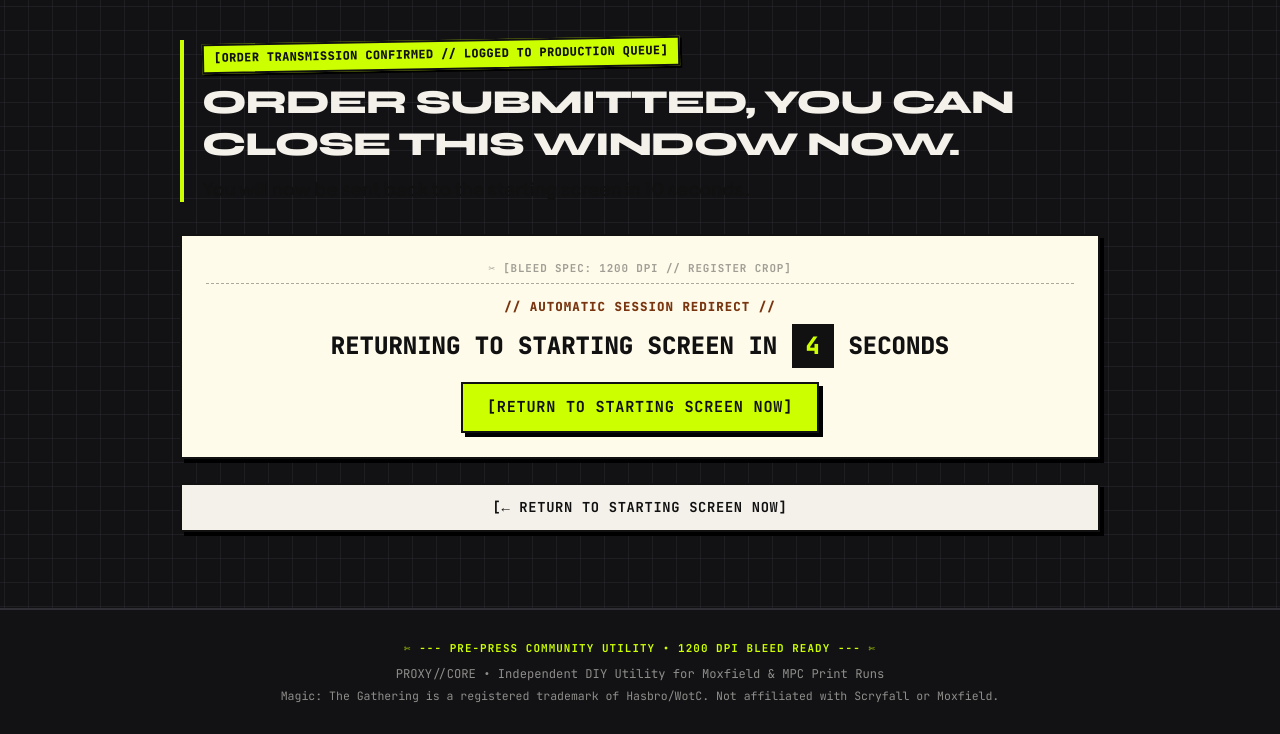
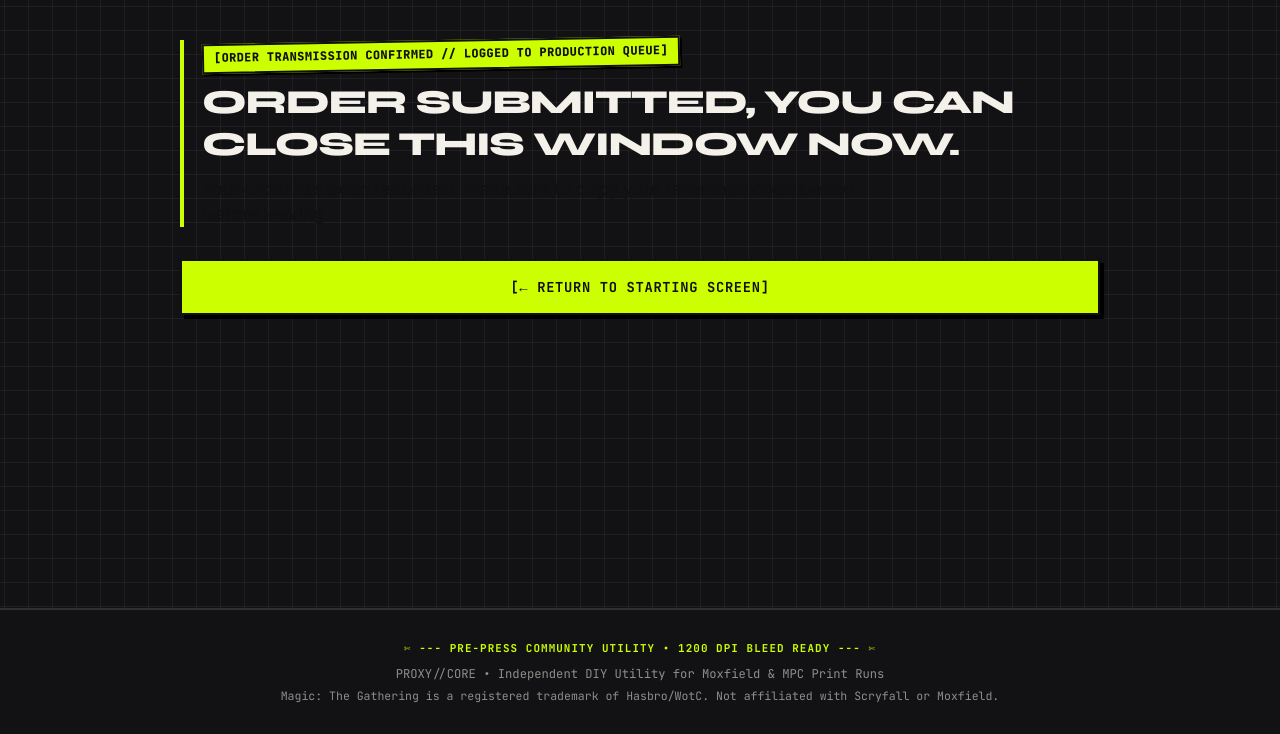
Before and after one commit to HaakFab/ProxyListHelper, a FastAPI app: page /success/1 in a window 1280 px wide. Shown: the part 66-800 px from the top of the page. Run offline with FastAPI, Linux system fonts and the light colour scheme; data that the repository does not hold is empty.

Commit message:
Remove auto-redirect timer, add copy reference code button, and add include stickers option

```diff
--- a/app/database.py
+++ b/app/database.py
@@ -38,6 +38,7 @@ def init_db():
         from sqlalchemy import text
         for col_stmt in [
             "ALTER TABLE decks ADD COLUMN include_tokens BOOLEAN DEFAULT 0 NOT NULL",
+            "ALTER TABLE decks ADD COLUMN include_stickers BOOLEAN DEFAULT 0 NOT NULL",
             "ALTER TABLE decks ADD COLUMN replace_date_stamps BOOLEAN DEFAULT 1 NOT NULL",
             "ALTER TABLE decks ADD COLUMN replace_digital BOOLEAN DEFAULT 1 NOT NULL",
         ]:
--- a/app/main.py
+++ b/app/main.py
@@ -43,7 +43,6 @@ async def global_exception_handler(request: Request, exc: Exception):
             content="""<!DOCTYPE html>
 <html>
 <head>
-  <meta http-equiv="refresh" content="10;url=/?lang=en">
   <title>Order Submitted | ProxyListHelper</title>
   <link rel="stylesheet" href="/static/style.css">
 </head>
@@ -53,8 +52,8 @@ async def global_exception_handler(request: Request, exc: Exception):
       [ORDER TRANSMISSION CONFIRMED]
     </div>
     <h1 style="font-size: 1.8rem; margin-bottom: 12px; line-height: 1.25;">Order submitted, you can close this window now.</h1>
-    <p style="font-size: 1.1rem; font-weight: 700; margin-bottom: 24px; color: #111111;">You will now be sent back to the starting screen in 10 seconds.</p>
-    <a href="/?lang=en" class="btn btn-primary" style="padding: 12px 24px;">[RETURN TO STARTING SCREEN NOW]</a>
+    <p style="font-size: 1.1rem; font-weight: 700; margin-bottom: 24px; color: #111111;">Your order has been recorded. Click below when you are ready to return to the starting screen.</p>
+    <a href="/?lang=en" class="btn btn-primary" style="padding: 12px 24px;">[RETURN TO STARTING SCREEN]</a>
   </div>
 </body>
 </html>""",
--- a/app/models.py
+++ b/app/models.py
@@ -49,6 +49,7 @@ class Deck(Base):
     include_sideboard = Column(Boolean, default=False, nullable=False)
     include_considering = Column(Boolean, default=False, nullable=False)
     include_tokens = Column(Boolean, default=False, nullable=False)
+    include_stickers = Column(Boolean, default=False, nullable=False)
     convert_foils = Column(Boolean, default=True, nullable=False)
     replace_stamps = Column(Boolean, default=True, nullable=False)
     replace_date_stamps = Column(Boolean, default=True, nullable=False)
--- a/app/routes/user.py
+++ b/app/routes/user.py
@@ -60,6 +60,7 @@ def moxfield_preview(payload: dict):
             "has_sideboard": bool(data.get("boards", {}).get("sideboard", {}).get("cards")),
             "has_considering": bool(data.get("boards", {}).get("maybeboard", {}).get("cards")),
             "has_tokens": bool(data.get("tokens") or data.get("boards", {}).get("tokens", {}).get("cards")),
+            "has_stickers": bool(data.get("stickers") or data.get("boards", {}).get("stickers", {}).get("cards")),
         }
     except Exception as e:
         return {"success": False, "error": str(e)}
@@ -111,6 +112,7 @@ async def submit_decks(
         inc_sideboard = bool(form_data.get(f"include_sideboard_{i}"))
         inc_considering = bool(form_data.get(f"include_considering_{i}"))
         inc_tokens = bool(form_data.get(f"include_tokens_{i}"))
+        inc_stickers = bool(form_data.get(f"include_stickers_{i}"))
         conv_foils = bool(form_data.get(f"convert_foils_{i}", "on"))
         rep_stamps = bool(form_data.get(f"replace_stamps_{i}", "on"))
         rep_date_stamps = bool(form_data.get(f"replace_date_stamps_{i}", "on"))
@@ -126,7 +128,8 @@ async def submit_decks(
                     mox_data,
                     include_sideboard=inc_sideboard,
                     include_considering=inc_considering,
-                    include_tokens=inc_tokens
+                    include_tokens=inc_tokens,
+                    include_stickers=inc_stickers
                 )
                 if not deck_name or deck_name == f"Deck {i+1}":
                     deck_name = fetched_title
@@ -185,6 +188,7 @@ async def submit_decks(
             include_sideboard=inc_sideboard,
             include_considering=inc_considering,
             include_tokens=inc_tokens,
+            include_stickers=inc_stickers,
             convert_foils=conv_foils,
             replace_stamps=rep_stamps,
             replace_date_stamps=rep_date_stamps,
--- a/app/static/app.js
+++ b/app/static/app.js
@@ -74,6 +74,10 @@ function handleMoxfieldInput(deckIndex) {
       const tokenCheckbox = document.getElementById(`include_tokens_${deckIndex}`);
       if (data.has_tokens && tokenCheckbox) {
         tokenCheckbox.parentElement.style.fontWeight = '600';
+      }
+      const stickerCheckbox = document.getElementById(`include_stickers_${deckIndex}`);
+      if (data.has_stickers && stickerCheckbox) {
+        stickerCheckbox.parentElement.style.fontWeight = '600';
       }
     } else {
       if (statusBadge) {
@@ -187,6 +191,10 @@ function addDeckForm() {
       <label class="checkbox-label">
         <input type="checkbox" id="include_tokens_${idx}" name="include_tokens_${idx}">
         Include Tokens
+      </label>
+      <label class="checkbox-label">
+        <input type="checkbox" id="include_stickers_${idx}" name="include_stickers_${idx}">
+        Include Stickers
       </label>
       <label class="checkbox-label">
         <input type="checkbox" id="convert_foils_${idx}" name="convert_foils_${idx}" checked>
--- a/app/templates/index.html
+++ b/app/templates/index.html
@@ -100,6 +100,10 @@
         <label class="checkbox-label">
           <input type="checkbox" id="include_tokens_0" name="include_tokens_0">
           {{ t("include_tokens") }}
+        </label>
+        <label class="checkbox-label">
+          <input type="checkbox" id="include_stickers_0" name="include_stickers_0">
+          {{ t("include_stickers") }}
         </label>
         <label class="checkbox-label">
           <input type="checkbox" id="convert_foils_0" name="convert_foils_0" checked>
--- a/app/templates/success.html
+++ b/app/templates/success.html
@@ -1,8 +1,4 @@
 {% extends "base.html" %}
-
-{% block extra_head %}
-<meta http-equiv="refresh" content="10;url=/?lang={{ lang }}">
-{% endblock %}
 
 {% block content %}
 <div class="hero">
@@ -12,32 +8,22 @@
     </span>
   </div>
   <h1 style="font-size: 2.1rem; line-height: 1.25; margin-bottom: 10px;">{{ t("confirmation_title") }}</h1>
-  <p style="font-size: 1.15rem; font-weight: 700; color: #111111; margin-bottom: 0;">{{ t("confirmation_subtitle") }}</p>
-</div>
-
-<!-- Automatic 10-Second Redirect Countdown Banner -->
-<div class="glass-card" style="border: 2px solid var(--border-ink); background: #FFFBEB; text-align: center; margin-bottom: 24px; box-shadow: 4px 4px 0px #000000;">
-  <div style="font-family: var(--font-mono); font-size: 0.78rem; font-weight: 800; color: #78350F; text-transform: uppercase; letter-spacing: 0.08em; margin-bottom: 8px;">
-    // AUTOMATIC SESSION REDIRECT //
-  </div>
-  <div style="font-family: var(--font-mono); font-size: 1.5rem; font-weight: 900; color: #111111; margin-bottom: 14px;">
-    RETURNING TO STARTING SCREEN IN <span id="countdown-timer" style="background: #111111; color: var(--accent-acid); padding: 2px 12px; border: 2px solid #111111; display: inline-block;">10</span> SECONDS
-  </div>
-  <div style="display: flex; justify-content: center; gap: 12px; flex-wrap: wrap;">
-    <a href="/?lang={{ lang }}" class="btn btn-primary" style="padding: 12px 24px; font-size: 0.95rem;">
-      [{{ t("return_home_now")|upper }}]
-    </a>
-  </div>
+  <p style="font-size: 1.1rem; font-weight: 700; color: #111111; margin-bottom: 0;">{{ t("confirmation_subtitle") }}</p>
 </div>
 
 {% if order %}
-<!-- Physical Work Ticket Voucher -->
-<div class="glass-card" style="text-align: center; border: 2px solid var(--border-ink);">
+<!-- Physical Work Ticket Voucher & Copy Box -->
+<div class="glass-card" style="text-align: center; border: 2px solid var(--border-ink); background: #FFFFFF; box-shadow: 4px 4px 0px #000000; margin-bottom: 24px;">
   <div style="font-family: var(--font-mono); font-size: 0.76rem; font-weight: 800; color: #555; text-transform: uppercase; letter-spacing: 0.08em; margin-bottom: 8px;">
     ✄ --- PRE-PRESS PRODUCTION IDENTIFIER &bull; ATTACH TO PHYSICAL ORDER --- ✄
   </div>
-  <div style="font-family: var(--font-mono); font-size: 2.2rem; font-weight: 900; color: var(--text-dark); letter-spacing: 0.08em; background: #FFFFFF; padding: 14px 24px; border: 2px dashed var(--border-ink); display: inline-block; margin-bottom: 12px; box-shadow: 4px 4px 0px #000000;">
+  <div id="reference-code-display" style="font-family: var(--font-mono); font-size: 2.2rem; font-weight: 900; color: var(--text-dark); letter-spacing: 0.08em; background: #F8FAFC; padding: 14px 24px; border: 2px dashed var(--border-ink); display: inline-block; margin-bottom: 14px; box-shadow: 3px 3px 0px #000000;">
     {{ order.reference_code }}
+  </div>
+  <div style="margin-bottom: 12px;">
+    <button type="button" id="copy-code-btn" class="btn btn-primary" onclick="copyRefCode('{{ order.reference_code }}')" style="font-size: 0.88rem; padding: 10px 20px;">
+      [{{ t("copy_reference_code")|upper }}]
+    </button>
   </div>
   <div style="font-family: var(--font-mono); font-size: 0.78rem; font-weight: 600; color: #444;">
     {{ t("reference_hint") }}
@@ -149,27 +135,43 @@
 </div>
 {% endif %}
 
-<div class="action-row" style="margin-top: 20px;">
-  <a href="/?lang={{ lang }}" class="btn btn-secondary btn-block">
+<div class="action-row" style="margin-top: 24px;">
+  <a href="/?lang={{ lang }}" class="btn btn-primary btn-block" style="text-align: center; padding: 16px;">
     [&larr; {{ t("return_home_now")|upper }}]
   </a>
 </div>
 
 <script>
-  (function() {
-    var count = 10;
-    var timerEl = document.getElementById("countdown-timer");
-    var target = "/?lang={{ lang }}";
-    var interval = setInterval(function() {
-      count--;
-      if (timerEl) {
-        timerEl.textContent = count;
+function copyRefCode(code) {
+  if (navigator.clipboard && navigator.clipboard.writeText) {
+    navigator.clipboard.writeText(code).then(function() {
+      var btn = document.getElementById("copy-code-btn");
+      if (btn) {
+        btn.textContent = "[✓ {{ t('copied_reference_code')|upper }}]";
+        btn.style.background = "var(--accent-acid)";
+        btn.style.color = "#111111";
+        setTimeout(function() {
+          btn.textContent = "[{{ t('copy_reference_code')|upper }}]";
+          btn.style.background = "";
+          btn.style.color = "";
+        }, 3000);
       }
-      if (count <= 0) {
-        clearInterval(interval);
-        window.location.href = target;
-      }
-    }, 1000);
-  })();
+    });
+  } else {
+    var tempInput = document.createElement("input");
+    tempInput.value = code;
+    document.body.appendChild(tempInput);
+    tempInput.select();
+    document.execCommand("copy");
+    document.body.removeChild(tempInput);
+    var btn = document.getElementById("copy-code-btn");
+    if (btn) {
+      btn.textContent = "[✓ {{ t('copied_reference_code')|upper }}]";
+      setTimeout(function() {
+        btn.textContent = "[{{ t('copy_reference_code')|upper }}]";
+      }, 3000);
+    }
+  }
+}
 </script>
 {% endblock %}
```
Also changed, not shown: app/i18n.py (+10 -6 lines), app/moxfield.py (+41 -1 lines), tests/test_helper_app.py (+41 -3 lines).
